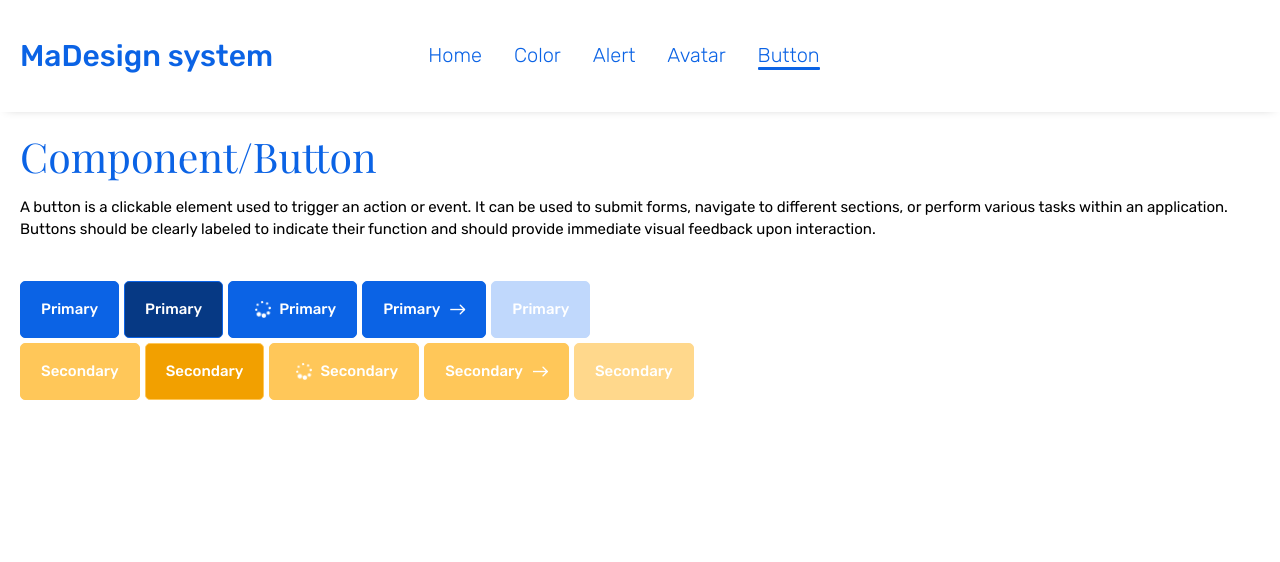
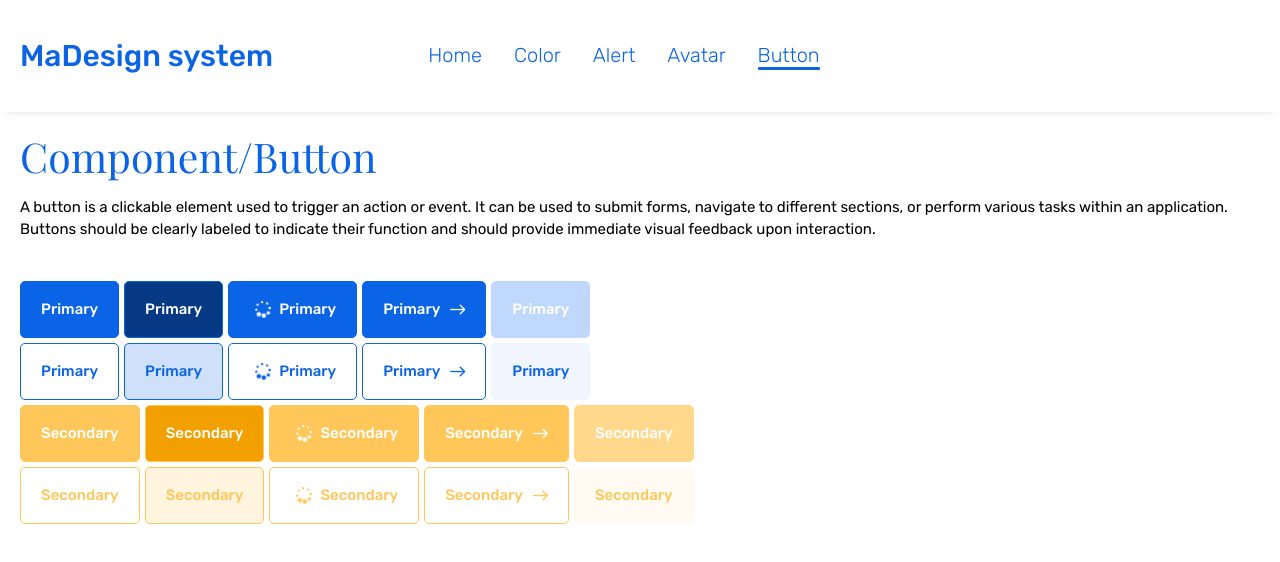
Before and after one commit to Andriamahay11master/MaDesignSystem, a React (Vite) app: page /button in a window 1280 px wide. Shown: the top 562 px of the page. Built offline with nearby package versions, Linux system fonts and the light colour scheme.

Commit message:
outline primary & secondary

```diff
--- a/src/assets/scss/common/_button.scss
+++ b/src/assets/scss/common/_button.scss
@@ -80,12 +80,23 @@
     }
   }
   &.btn-outline-primary {
-    border: 1px solid $color-secondary;
+    border: 1px solid $color-primary;
     background: $white;
-    color: $color-secondary;
+    color: $color-primary;
     &:hover {
-      background-color: $color-secondary;
+      background-color: $color-primary;
       color: $white;
+    }
+    &.disabled{
+      background-color: lighten($color-primary, 50%);
+      border-color: lighten($color-primary, 50%);
+    }
+    &.btn-darken{
+      background-color: rgba($color-primary, 0.2);
+      &:hover {
+        background-color: darken($color-primary, 10%);
+        border-color: darken($color-primary, 10%);
+      }
     }
   }
   &.btn-gray {
@@ -114,6 +125,23 @@
       &:hover {
         background-color: lighten($color-secondary, 10%);
         border-color: lighten($color-secondary, 10%);
+      }
+    }
+  }
+  &.btn-outline-secondary{
+    border: 1px solid $color-secondary;
+    background: $white;
+    color: $color-secondary;
+    &.disabled{
+      background-color: lighten($color-secondary, 30%);
+      border-color: lighten($color-secondary, 30%);
+    }
+    &.btn-darken{
+      background-color: rgba($color-secondary, 0.2);
+      &:hover {
+        background-color: darken($color-secondary, 10%);
+        border-color: darken($color-secondary, 10%);
+        color: #FFF;
       }
     }
   }
--- a/src/page/button/PageButton.tsx
+++ b/src/page/button/PageButton.tsx
@@ -20,11 +20,25 @@ export default function PageButton(){
                             <button className="btn btn-primary disabled">Primary</button>
                         </div>
                         <div className="list-item">
+                            <button className="btn btn-outline-primary">Primary</button>
+                            <button className="btn btn-outline-primary btn-darken">Primary</button>
+                            <button className="btn btn-outline-primary btn-loading">Primary</button>
+                            <button className="btn btn-outline-primary btn-icon"><span>Primary</span> <i className="icon-long-arrow"></i></button>
+                            <button className="btn btn-outline-primary disabled">Primary</button>
+                        </div>
+                        <div className="list-item">
                             <button className="btn btn-secondary">Secondary</button>
                             <button className="btn btn-secondary btn-darken">Secondary</button>
                             <button className="btn btn-secondary btn-loading">Secondary</button>
                             <button className="btn btn-secondary btn-icon"><span>Secondary</span> <i className="icon-long-arrow"></i></button>
                             <button className="btn btn-secondary disabled">Secondary</button>
+                        </div>
+                        <div className="list-item">
+                            <button className="btn btn-outline-secondary">Secondary</button>
+                            <button className="btn btn-outline-secondary btn-darken">Secondary</button>
+                            <button className="btn btn-outline-secondary btn-loading">Secondary</button>
+                            <button className="btn btn-outline-secondary btn-icon"><span>Secondary</span> <i className="icon-long-arrow"></i></button>
+                            <button className="btn btn-outline-secondary disabled">Secondary</button>
                         </div>
                     </div>
                 </div>
```
